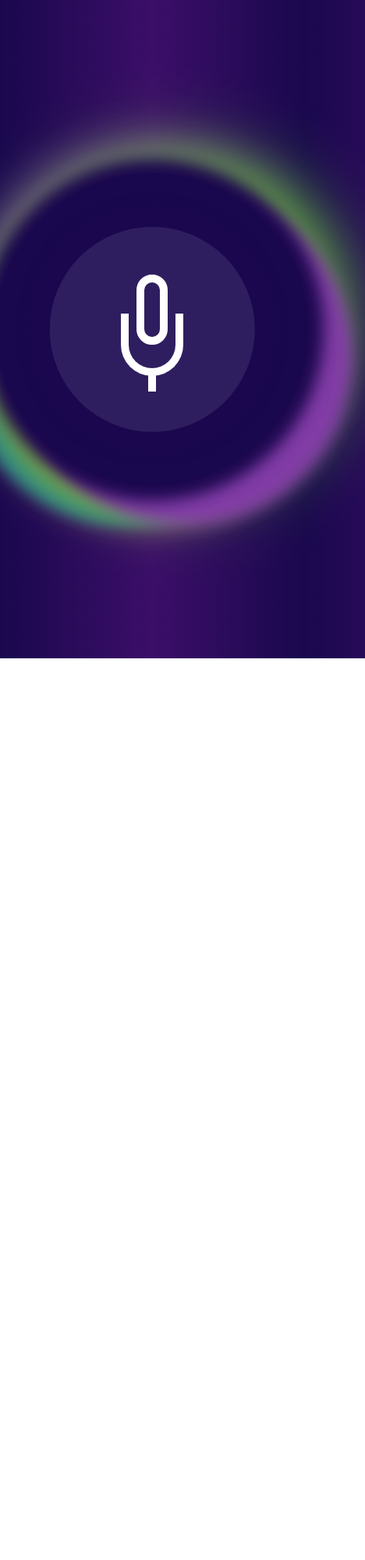
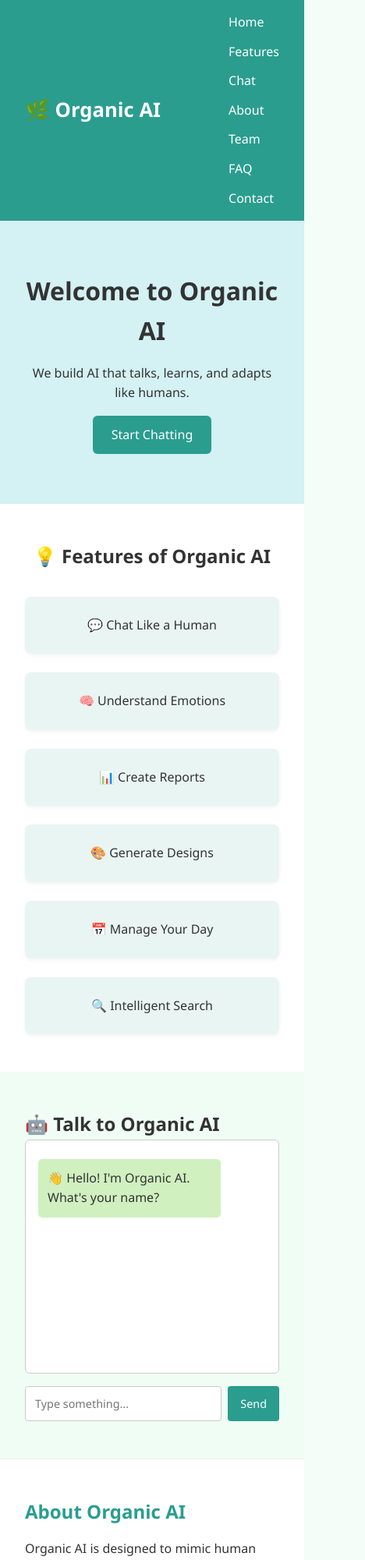
Before and after one commit to imr-a/webpage, a plain HTML site: page index.html in a window 390 px wide. Shown: the top 2000 px of the page at 78% size, 468 px wide, since content can reach past the window. Before the commit the page ends 844 px from the top, so only its background shows below. Drawn offline with Linux system fonts and the light colour scheme.

Commit message:
ai model
ai

```diff
--- a/index.html
+++ b/index.html
@@ -2,134 +2,86 @@
 <html lang="en">
 <head>
   <meta charset="UTF-8">
-  <title>Voice Button</title>
-  <style>
-    body {
-      overflow: hidden;
-      background: #3b0e68;
-      background: radial-gradient(circle, #3b0e68 0%, #1a084e 100%);
-    }
-
-    .mic {
-      position: absolute;
-      top: 50%;
-      left: 50%;
-      transform: translate(-50%, -50%);
-      color: #fff;
-    }
-
-    .mic::before,
-    .mic::after {
-      content: "";
-      position: absolute;
-      top: 50%;
-      left: 50%;
-      transform: translate(-50%, -50%);
-      border-radius: 100%;
-      z-index: 2;
-      box-shadow: 0 0 20px 20px #1c084f;
-    }
-
-    .mic::before {
-      width: 400px;
-      height: 400px;
-      background-color: #1a084e;
-    }
-
-    .mic::after {
-      width: 250px;
-      height: 250px;
-      background-color: #2f1e5f;
-      animation: circle-size 0.8s linear infinite alternate;
-    }
-
-    .mic-icon {
-      box-sizing: border-box;
-      position: absolute;
-      top: 50%;
-      left: 50%;
-      transform: translate(-50%, -50%) scale(5);
-      display: block;
-      width: 16px;
-      height: 16px;
-      border-bottom-left-radius: 120px;
-      border-bottom-right-radius: 120px;
-      border: 2px solid;
-      border-top: 0;
-      margin-top: 20px;
-      z-index: 3;
-    }
-
-    .mic-icon::before,
-    .mic-icon::after {
-      content: "";
-      display: block;
-      box-sizing: border-box;
-      position: absolute;
-    }
-
-    .mic-icon::before {
-      width: 2px;
-      height: 5px;
-      top: calc(100% + 1px);
-      left: 50%;
-      transform: translate(-50%, 0);
-      background-color: #fff;
-    }
-
-    .mic-icon::after {
-      border: 2px solid;
-      width: 8px;
-      height: 18px;
-      left: 50%;
-      top: -10px;
-      border-radius: 4px;
-      transform: translate(-50%, 0);
-    }
-
-    .mic-shadow {
-      width: 400px;
-      height: 400px;
-      position: absolute;
-      top: 50%;
-      left: 50%;
-      border-radius: 100%;
-      z-index: 1;
-      box-shadow:
-        10px -55px 20px 15px #823ca6,
-        24px -10px 47px 10px #aabd32,
-        -21px -25px 97px 10px #5ace23,
-        51px 5px 17px 10px #1b7d8f,
-        3px 2px 77px 10px #f3bef5;
-      animation: shadow-rotate 1.5s linear infinite;
-      transform-origin: center;
-    }
-
-    @keyframes circle-size {
-      from {
-        width: 250px;
-        height: 250px;
-      }
-      to {
-        width: 300px;
-        height: 300px;
-      }
-    }
-
-    @keyframes shadow-rotate {
-      from {
-        transform: translate(-50%, -50%) rotate(0deg);
-      }
-      to {
-        transform: translate(-50%, -50%) rotate(360deg);
-      }
-    }
-  </style>
+  <meta name="viewport" content="width=device-width, initial-scale=1.0">
+  <title>Organic AI - Home</title>
+  <link rel="icon" href="download.png">
+  <link rel="stylesheet" href="style.css">
 </head>
 <body>
-  <div class="mic">
-    <i class="mic-icon"></i>
-    <div class="mic-shadow"></div>
-  </div>
+  <nav class="navbar">
+    <div class="logo">🌿 Organic AI</div>
+    <ul class="nav-links">
+      <li><a href="#home">Home</a></li>
+      <li><a href="#features">Features</a></li>
+      <li><a href="#chat">Chat</a></li>
+      <li><a href="#about">About</a></li>
+      <li><a href="#team">Team</a></li>
+      <li><a href="#faq">FAQ</a></li>
+      <li><a href="#contact">Contact</a></li>
+    </ul>
+  </nav>
+
+  <header id="home" class="hero">
+    <h1>Welcome to Organic AI</h1>
+    <p>We build AI that talks, learns, and adapts like humans.</p>
+    <a href="#chat" class="cta-btn">Start Chatting</a>
+  </header>
+
+  <section id="features" class="features-section">
+    <h2>💡 Features of Organic AI</h2>
+    <div class="features-grid">
+      <div class="card">💬 Chat Like a Human</div>
+      <div class="card">🧠 Understand Emotions</div>
+      <div class="card">📊 Create Reports</div>
+      <div class="card">🎨 Generate Designs</div>
+      <div class="card">📅 Manage Your Day</div>
+      <div class="card">🔍 Intelligent Search</div>
+    </div>
+  </section>
+
+  <section id="chat" class="chatbot-section">
+    <h2>🤖 Talk to Organic AI</h2>
+    <div class="chat-box" id="chatBox">
+      <div class="msg bot">👋 Hello! I'm Organic AI. What's your name?</div>
+    </div>
+    <div class="chat-input">
+      <input type="text" id="userInput" placeholder="Type something...">
+      <button onclick="sendMessage()">Send</button>
+    </div>
+  </section>
+
+  <section id="about" class="info-section">
+    <h2>About Organic AI</h2>
+    <p>Organic AI is designed to mimic human thinking and behavior. It learns from interactions and adapts to your needs using advanced machine learning.</p>
+  </section>
+
+  <section id="team" class="info-section">
+    <h2>Meet the Team</h2>
+    <ul>
+      <li>👨‍💻 Imran – Founder & AI Architect</li>
+      <li>🧠 Karthick – Data Scientist</li>
+      <li>🎨 Akilesh – Creative Designer</li>
+    </ul>
+  </section>
+
+  <section id="faq" class="info-section">
+    <h2>Frequently Asked Questions</h2>
+    <p><strong>Q: Can I use this for real business automation?</strong></p>
+    <p>A: Yes! It's designed to handle human-level conversation.</p>
+    <p><strong>Q: Does Organic AI support voice?</strong></p>
+    <p>A: Not yet, but it's on our roadmap.</p>
+  </section>
+
+  <section id="contact" class="info-section">
+    <h2>Contact Us</h2>
+    <p>Email: support@organicaitech.com</p>
+    <p>Phone: +91 98765 43210</p>
+  </section>
+
+  <footer>
+    <p>© 2025 Organic AI. All rights reserved.</p>
+  </footer>
+
+  <script src="script.js"></script>
 </body>
 </html>
--- /dev/null
+++ b/script.js
@@ -0,0 +1,72 @@
+// sendMessage: triggered when the user sends a message via button or pressing Enter
+function sendMessage() {
+  const input = document.getElementById("userInput"); // Grabs input field
+  const chatBox = document.getElementById("chatBox"); // Grabs chat display box
+
+  // Prevent sending empty messages or whitespace-only inputs
+  if (input.value.trim() === "") return;
+
+  const userText = input.value; // Stores user's message text
+
+  // Display user message in the chat box
+  addMessage(userText, "user");
+  saveToHistory("user", userText); // Save user message to localStorage
+
+  // Clear the input field so it's ready for new input
+  input.value = "";
+
+  // Create a thinking placeholder while AI generates a response
+  const typingPlaceholder = document.createElement("div");
+  typingPlaceholder.className = "msg bot";
+  typingPlaceholder.textContent = "...";
+  chatBox.appendChild(typingPlaceholder);
+  scrollChatToBottom();
+
+  // Simulate AI thinking and responding with delay (600ms)
+  setTimeout(() => {
+    const reply = getAIResponse(userText); // Generate response based on input
+    chatBox.removeChild(typingPlaceholder); // Remove thinking dots
+    typeMessage(reply, "bot"); // Use typing effect to show response
+    saveToHistory("bot", reply); // Save AI response to localStorage
+  }, 600);
+}
+
+// addMessage: appends a message from either the user or the bot into the chat UI
+function addMessage(text, sender) {
+  const msg = document.createElement("div"); // Create a new div for the message
+  msg.className = `msg ${sender}`; // Apply styling class: 'msg user' or 'msg bot'
+  msg.textContent = text; // Insert the message text
+
+  // Append the message to the chat container
+  document.getElementById("chatBox").appendChild(msg);
+
+  // Auto-scroll to latest message
+  scrollChatToBottom();
+}
+
+// saveToHistory: saves message to localStorage for persistence
+function saveToHistory(sender, text) {
+  const chatHistory = JSON.parse(localStorage.getItem("chatHistory")) || [];
+  chatHistory.push({ sender, text });
+  localStorage.setItem("chatHistory", JSON.stringify(chatHistory));
+}
+
+// loadChatHistory: loads and displays previous messages from localStorage
+function loadChatHistory() {
+  const chatBox = document.getElementById("chatBox");
+  const chatHistory = JSON.parse(localStorage.getItem("chatHistory")) || [];
+
+  chatHistory.forEach(entry => {
+    const msg = document.createElement("div");
+    msg.className = `msg ${entry.sender}`;
+    msg.textContent = entry.text;
+    chatBox.appendChild(msg);
+  });
+
+  scrollChatToBottom();
+}
+
+// Automatically load chat history on page load
+document.addEventListener("DOMContentLoaded", () => {
+  loadChatHistory();
+});
--- a/style.css
+++ b/style.css
@@ -1,69 +1,192 @@
-*{
-    margin: 0;
-    padding: 0;
-}
-nav{
-    background-color: black; color: white;
-    padding: 15px;
-
+/* Reset and Base Styles */
+* {
+  margin: 0;
+  padding: 0;
+  box-sizing: border-box;
+  font-family: 'Segoe UI', Tahoma, Geneva, Verdana, sans-serif;
 }
 
-li,h1,ul{
-    display: inline;
+body {
+  background: #f4fdf8;
+  color: #333;
+  line-height: 1.6;
 }
 
-ul{
-
-    margin-left: 60%;
-    cursor: pointer;
+/* Navigation */
+.navbar {
+  background-color: #2a9d8f;
+  color: white;
+  padding: 1rem 2rem;
+  display: flex;
+  justify-content: space-between;
+  align-items: center;
 }
 
-li{
-    color:gray
+.logo {
+  font-size: 1.6rem;
+  font-weight: bold;
 }
 
-li:hover{
-    color: white;
+.nav-links {
+  list-style: none;
+  display: flex;
+  gap: 1rem;
 }
 
-input{
-
-    width: 60%;
-    padding: 15px;
+.nav-links li a {
+  color: white;
+  text-decoration: none;
+  font-weight: 500;
+  transition: color 0.3s ease;
 }
 
-.serachbar{
-    padding: 50px;
-    text-align: center;
+.nav-links li a:hover {
+  color: #e9c46a;
 }
 
-.box{
-    border-color: black;
-    border-width: 2px;
-    border-style: solid;
-    display: inline-block;
-    width: 200px;
-
+/* Hero Section */
+.hero {
+  background-color: #d4f1f4;
+  text-align: center;
+  padding: 4rem 2rem;
 }
 
-.box:hover{
-    background-color: black;
-    color: white;
+.hero h1 {
+  font-size: 2.5rem;
+  margin-bottom: 1rem;
 }
 
-.products{
-    text-align: center;
+.cta-btn {
+  display: inline-block;
+  background: #2a9d8f;
+  color: white;
+  padding: 0.75rem 1.5rem;
+  margin-top: 1rem;
+  text-decoration: none;
+  border-radius: 6px;
+  transition: background 0.3s ease;
 }
 
-.about{
-    text-align: center;
-    margin-top: 20px;
-    padding: 10px;
-
+.cta-btn:hover {
+  background: #21867a;
 }
 
-.contact{
-    background-color: black; color: white;
-    text-align: center;
-    padding: 40px;
+/* Features */
+.features-section {
+  padding: 3rem 2rem;
+  text-align: center;
+  background: #ffffff;
 }
+
+.features-grid {
+  display: grid;
+  grid-template-columns: repeat(auto-fit, minmax(180px, 1fr));
+  gap: 1.5rem;
+  margin-top: 2rem;
+}
+
+.card {
+  background: #e9f5f2;
+  padding: 1.5rem;
+  border-radius: 8px;
+  box-shadow: 0 2px 5px rgba(0,0,0,0.05);
+  font-size: 1rem;
+}
+
+/* Chat Section */
+.chatbot-section {
+  padding: 3rem 2rem;
+  background: #f0fdf4;
+}
+
+.chat-box {
+  background: white;
+  border: 1px solid #ccc;
+  border-radius: 6px;
+  height: 300px;
+  padding: 1rem;
+  overflow-y: auto;
+  margin-bottom: 1rem;
+}
+
+.msg {
+  margin: 0.5rem 0;
+  padding: 0.75rem;
+  border-radius: 5px;
+  max-width: 80%;
+}
+
+.msg.user {
+  background: #ffe0e6;
+  align-self: flex-end;
+  text-align: right;
+  margin-left: auto;
+}
+
+.msg.bot {
+  background: #d0f0c0;
+  align-self: flex-start;
+}
+
+.chat-input {
+  display: flex;
+  gap: 0.5rem;
+}
+
+.chat-input input {
+  flex: 1;
+  padding: 0.75rem;
+  border: 1px solid #ccc;
+  border-radius: 4px;
+}
+
+.chat-input button {
+  background: #2a9d8f;
+  color: white;
+  border: none;
+  padding: 0.75rem 1rem;
+  border-radius: 4px;
+  cursor: pointer;
+  transition: background 0.3s ease;
+}
+
+.chat-input button:hover {
+  background: #21867a;
+}
+
+/* Info Sections */
+.info-section {
+  padding: 3rem 2rem;
+  background: #ffffff;
+  border-top: 1px solid #eee;
+}
+
+.info-section h2 {
+  margin-bottom: 1rem;
+  color: #2a9d8f;
+}
+
+/* Footer */
+footer {
+  text-align: center;
+  padding: 1rem;
+  background: #2a9d8f;
+  color: white;
+  font-size: 0.9rem;
+}
+
+@media screen and (max-width: 768px) {
+  .nav-links {
+    flex-direction: column;
+    gap: 0.75rem;
+  }
+  .hero h1 {
+    font-size: 2rem;
+  }
+  .features-grid {
+    grid-template-columns: 1fr;
+  }
+  .chat-input input, .chat-input button {
+    font-size: 0.9rem;
+  }
+}
```
Also changed, not shown: download.png (added).
